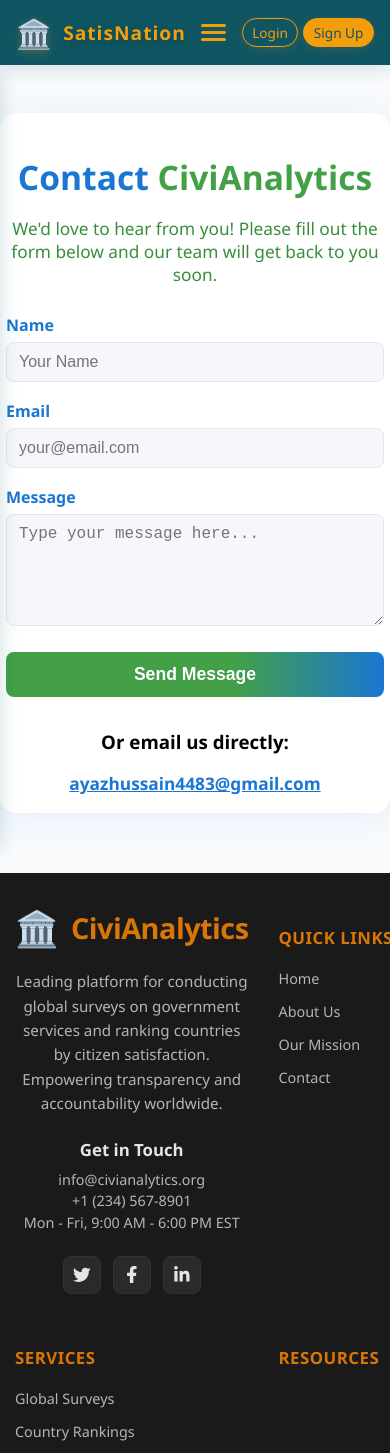
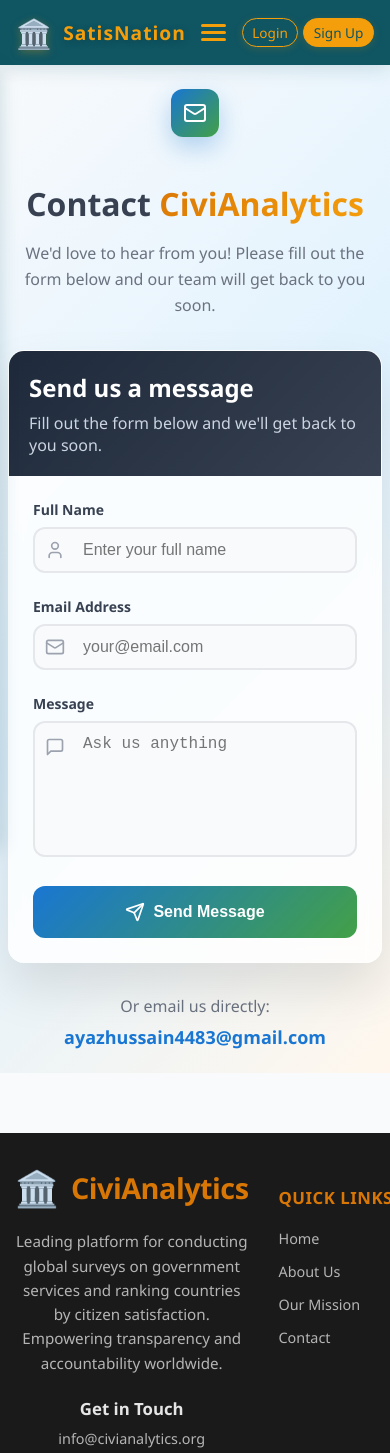
Before and after one commit to ayaz7964/CivilAnalytics-, a React (Vite) app in the folder frontEnd/: page /contact in a window 390 px wide. Shown: the top 1453 px of the page. Built offline with nearby package versions, Linux system fonts and the light colour scheme.

Commit message:
Saving changings in Contcat form

```diff
--- a/frontEnd/src/Component/Contact.jsx
+++ b/frontEnd/src/Component/Contact.jsx
@@ -1,75 +1,158 @@
 import React, { useState } from 'react';
-import '../Css/Contact.css';
+import { Mail, User, MessageSquare, Send, CheckCircle, AlertCircle } from 'lucide-react';
+import "../Css/Contact.css";
 
 export default function Contact() {
   const [form, setForm] = useState({ name: '', email: '', message: '' });
   const [sent, setSent] = useState(false);
   const [error, setError] = useState('');
+  const [focusedField, setFocusedField] = useState('');
+  const [isSubmitting, setIsSubmitting] = useState(false);
 
-  // This uses mailto for demo. For production, use a backend/email service.
-  const handleSubmit = (e) => {
+  const handleSubmit = async (e) => {
     e.preventDefault();
     if (!form.name || !form.email || !form.message) {
       setError('Please fill in all fields.');
       return;
     }
+
     setError('');
+    setIsSubmitting(true);
+
+    // Simulate loading
+    setTimeout(() => {
       window.location.href = `mailto:ayazhussain4483@gmail.com?subject=Contact from ${encodeURIComponent(form.name)}&body=${encodeURIComponent(
         `Name: ${form.name}\nEmail: ${form.email}\n\n${form.message}`
       )}`;
+      setIsSubmitting(false);
       setSent(true);
+    }, 1000);
   };
 
   return (
+    <div className="contact-page">
       <div className="contact-container">
+        {/* Hero Section */}
         <div className="contact-hero">
-        <h1>Contact <span className="brand">CiviAnalytics</span></h1>
-        <p className="contact-tagline">
+          <div className="hero-icon">
+            <Mail className="icon" />
+          </div>
+          <h1>
+            Contact{' '}
+            <span className="brand-text">CiviAnalytics</span>
+          </h1>
+          <p className="hero-description">
             We'd love to hear from you! Please fill out the form below and our team will get back to you soon.
           </p>
         </div>
-      <form className="contact-form" onSubmit={handleSubmit}>
-        <label>
-          Name
+
+        {/* Contact Form */}
+        <div className="form-card">
+          <div className="form-header">
+            <h2>Send us a message</h2>
+            <p>Fill out the form below and we'll get back to you soon.</p>
+          </div>
+
+          <div className="form-content">
+            {/* Name Field */}
+            <div className="field-group">
+              <label className="field-label">Full Name</label>
+              <div className="input-wrapper">
+                <User className={`input-icon ${focusedField === 'name' ? 'focused' : ''}`} />
                 <input
                   type="text"
                   value={form.name}
                   onChange={e => setForm({ ...form, name: e.target.value })}
-            placeholder="Your Name"
+                  onFocus={() => setFocusedField('name')}
+                  onBlur={() => setFocusedField('')}
+                  placeholder="Enter your full name"
+                  className={`form-input ${focusedField === 'name' ? 'focused' : ''}`}
                   required
                 />
-        </label>
-        <label>
-          Email
+              </div>
+            </div>
+
+            {/* Email Field */}
+            <div className="field-group">
+              <label className="field-label">Email Address</label>
+              <div className="input-wrapper">
+                <Mail className={`input-icon ${focusedField === 'email' ? 'focused' : ''}`} />
                 <input
                   type="email"
                   value={form.email}
                   onChange={e => setForm({ ...form, email: e.target.value })}
+                  onFocus={() => setFocusedField('email')}
+                  onBlur={() => setFocusedField('')}
                   placeholder="your@email.com"
+                  className={`form-input ${focusedField === 'email' ? 'focused' : ''}`}
                   required
                 />
-        </label>
-        <label>
-          Message
+              </div>
+            </div>
+
+            {/* Message Field */}
+            <div className="field-group">
+              <label className="field-label">Message</label>
+              <div className="input-wrapper">
+                <MessageSquare className={`input-icon textarea-icon ${focusedField === 'message' ? 'focused' : ''}`} />
                 <textarea
                   value={form.message}
                   onChange={e => setForm({ ...form, message: e.target.value })}
-            placeholder="Type your message here..."
-            rows={5}
+                  onFocus={() => setFocusedField('message')}
+                  onBlur={() => setFocusedField('')}
+                  placeholder="Ask us anything"
+                  rows={6}
+                  className={`form-input form-textarea ${focusedField === 'message' ? 'focused' : ''}`}
                   required
                 />
-        </label>
-        {error && <div className="contact-error">{error}</div>}
-        <button className="contact-btn" type="submit">Send Message</button>
-        {sent && (
-          <div className="contact-success">
-            Thank you for reaching out! Your message has been sent.
+              </div>
+            </div>
+
+            {/* Error Message */}
+            {error && (
+              <div className="message error-message">
+                <AlertCircle className="message-icon" />
+                <p>{error}</p>
               </div>
             )}
-      </form>
-      <div className="contact-info">
-        <h3>Or email us directly:</h3>
-        <a href="mailto:ayazhussain4483@gmail.com" className="contact-email">ayazhussain4483@gmail.com</a>
+
+            {/* Success Message */}
+            {sent && (
+              <div className="message success-message">
+                <CheckCircle className="message-icon" />
+                <p>Thank you! Your message has been sent successfully.</p>
+              </div>
+            )}
+
+            {/* Submit Button */}
+            <button
+              type="button"
+              onClick={handleSubmit}
+              disabled={isSubmitting}
+              className={`submit-btn ${isSubmitting ? 'submitting' : ''}`}
+            >
+              {isSubmitting ? (
+                <>
+                  <div className="spinner"></div>
+                  Sending...
+                </>
+              ) : (
+                <>
+                  <Send className="btn-icon" />
+                  Send Message
+                </>
+              )}
+            </button>
+          </div>
+        </div>
+
+        {/* Direct Email Link */}
+        <div className="direct-email">
+          <p>Or email us directly:</p>
+          <a href="mailto:ayazhussain4483@gmail.com">
+            ayazhussain4483@gmail.com
+          </a>
+        </div>
       </div>
     </div>
   );
--- a/frontEnd/src/Css/Contact.css
+++ b/frontEnd/src/Css/Contact.css
@@ -1,110 +1,306 @@
-.contact-container {
-  max-width: 500px;
-  margin: 48px auto;
-  padding: 32px 24px;
-  background: #fff;
-  border-radius: 16px;
-  box-shadow: 0 4px 32px rgba(33,150,243,0.10);
+/* Contact Page Styles */
+.contact-page {
+  min-height: 100vh;
+  background: linear-gradient(135deg, #f8fafc 0%, #e0f2fe 50%, #fff7ed 100%);
+  padding: 3rem 1rem;
+  display: flex;
+  align-items: center;
+  justify-content: center;
   font-family: 'Segoe UI', Arial, sans-serif;
 }
 
+.contact-container {
+  max-width: 36rem;
+  width: 100%;
+}
+
+/* Hero Section */
 .contact-hero {
   text-align: center;
-  margin-bottom: 28px;
+  margin-bottom: 2rem;
+}
+
+.hero-icon {
+  display: inline-flex;
+  align-items: center;
+  justify-content: center;
+  width: 3rem;
+  height: 3rem;
+  background: linear-gradient(135deg, #1976d2 0%, #43a047 100%);
+  border-radius: 0.75rem;
+  box-shadow: 0 10px 25px rgba(25, 118, 210, 0.3);
+  margin-bottom: 1.5rem;
+}
+
+.hero-icon .icon {
+  width: 1.5rem;
+  height: 1.5rem;
+  color: white;
 }
 
 .contact-hero h1 {
-  font-size: 2.1rem;
-  color: #1976d2;
-  margin-bottom: 8px;
-  font-weight: 800;
+  font-size: 2.5rem;
+  font-weight: 700;
+  color: #374151;
+  margin-bottom: 1rem;
 }
 
-.brand {
-  color: #43a047;
+.brand-text {
+  background: linear-gradient(135deg, #d97706 0%, #f59e0b 100%);
+  -webkit-background-clip: text;
+  background-clip: text;
+  -webkit-text-fill-color: transparent;
+  color: transparent;
 }
 
-.contact-tagline {
-  color: #388e3c;
-  font-size: 1.08rem;
+.hero-description {
+  font-size: 1.125rem;
+  color: #6b7280;
+  line-height: 1.6;
+  margin: 0;
+}
+
+/* Form Card */
+.form-card {
+  background: rgba(255, 255, 255, 0.8);
+  backdrop-filter: blur(10px);
+  border-radius: 1rem;
+  border: 1px solid rgba(255, 255, 255, 0.2);
+  box-shadow: 0 25px 50px rgba(0, 0, 0, 0.1);
+  overflow: hidden;
+}
+
+.form-header {
+  background: linear-gradient(135deg, #1e293b 0%, #374151 100%);
+  padding: 1.5rem;
+  color: white;
+}
+
+.form-header h2 {
+  font-size: 1.5rem;
+  font-weight: 700;
+  margin: 0 0 0.5rem 0;
+}
+
+.form-header p {
+  color: #cbd5e1;
+  margin: 0;
+}
+
+.form-content {
+  padding: 2rem;
+}
+
+/* Form Fields */
+.field-group {
+  margin-bottom: 1.5rem;
+  position: relative;
+}
+
+.field-label {
+  display: block;
+  font-size: 0.875rem;
+  font-weight: 600;
+  color: #374151;
+  margin-bottom: 0.5rem;
+}
+
+.input-wrapper {
+  position: relative;
+}
+
+.input-icon {
+  position: absolute;
+  left: 0.75rem;
+  top: 50%;
+  transform: translateY(-50%);
+  width: 1.25rem;
+  height: 1.25rem;
+  color: #9ca3af;
+  transition: color 0.2s ease;
+  z-index: 2;
+}
+
+.textarea-icon {
+  top: 1rem;
+  transform: none;
+}
+
+.input-icon.focused {
+  color: #1976d2;
+}
+
+.form-input {
+  width: 100%;
+  padding: 0.75rem 1rem 0.75rem 3rem;
+  border: 2px solid #e5e7eb;
+  border-radius: 0.75rem;
+  font-size: 1rem;
+  background-color: #f8fafc;
+  transition: all 0.2s ease;
+  outline: none;
+  box-sizing: border-box;
+}
+
+.form-input:hover {
+  border-color: #d1d5db;
+}
+
+.form-input:focus,
+.form-input.focused {
+  background-color: white;
+  border-color: #1976d2;
+  box-shadow: 0 0 0 3px rgba(25, 118, 210, 0.1);
+}
+
+.form-textarea {
+  resize: none;
+  min-height: 8rem;
+}
+
+/* Messages */
+.message {
+  display: flex;
+  align-items: center;
+  gap: 0.5rem;
+  padding: 1rem;
+  border-radius: 0.75rem;
+  margin-bottom: 1.5rem;
+}
+
+.message-icon {
+  width: 1.25rem;
+  height: 1.25rem;
+  flex-shrink: 0;
+}
+
+.message p {
+  margin: 0;
   font-weight: 500;
 }
 
-.contact-form {
-  display: flex;
-  flex-direction: column;
-  gap: 18px;
+.error-message {
+  background-color: #fef2f2;
+  border: 1px solid #fecaca;
+  color: #dc2626;
 }
 
-.contact-form label {
-  font-weight: 600;
-  color: #1976d2;
-  display: flex;
-  flex-direction: column;
-  gap: 6px;
+.error-message .message-icon {
+  color: #dc2626;
 }
 
-.contact-form input,
-.contact-form textarea {
-  padding: 10px 12px;
-  border: 1.5px solid #e3e6ee;
-  border-radius: 8px;
-  font-size: 1rem;
-  background: #f5f7fa;
-  transition: border 0.2s;
+.success-message {
+  background-color: #f0fdf4;
+  border: 1px solid #bbf7d0;
+  color: #16a34a;
 }
 
-.contact-form input:focus,
-.contact-form textarea:focus {
-  border: 1.5px solid #1976d2;
-  outline: none;
-  background: #fff;
+.success-message .message-icon {
+  color: #16a34a;
 }
 
-.contact-btn {
-  background: linear-gradient(90deg, #43a047 60%, #1976d2 100%);
-  color: #fff;
+/* Submit Button */
+.submit-btn {
+  width: 100%;
+  padding: 1rem 1.5rem;
   border: none;
-  border-radius: 8px;
-  padding: 12px 0;
-  font-size: 1.1rem;
-  font-weight: 700;
+  border-radius: 0.75rem;
+  font-size: 1rem;
+  font-weight: 600;
+  color: white;
+  background: linear-gradient(135deg, #1976d2 0%, #43a047 100%);
   cursor: pointer;
-  margin-top: 8px;
-  transition: background 0.2s;
+  transition: all 0.3s ease;
+  display: flex;
+  align-items: center;
+  justify-content: center;
+  gap: 0.5rem;
+  outline: none;
 }
 
-.contact-btn:hover {
-  background: linear-gradient(90deg, #1976d2 60%, #43a047 100%);
+.submit-btn:hover {
+  background: linear-gradient(135deg, #43a047 0%, #1976d2 100%);
+  box-shadow: 0 10px 25px rgba(25, 118, 210, 0.3);
+  transform: translateY(-2px);
 }
 
-.contact-error {
-  color: #d32f2f;
-  font-size: 1rem;
-  margin-top: -10px;
+.submit-btn:active {
+  transform: translateY(0);
 }
 
-.contact-success {
-  color: #388e3c;
-  font-size: 1rem;
-  margin-top: 10px;
-  font-weight: 600;
+.submit-btn.submitting {
+  background: #9ca3af;
+  cursor: not-allowed;
 }
 
-.contact-info {
-  margin-top: 32px;
-  text-align: center;
+.submit-btn.submitting:hover {
+  background: #9ca3af;
+  box-shadow: none;
+  transform: none;
 }
 
-.contact-email {
-  color: #1976d2;
-  font-weight: 600;
-  text-decoration: underline;
-  font-size: 1.08rem;
+.btn-icon {
+  width: 1.25rem;
+  height: 1.25rem;
 }
 
-@media (max-width: 600px) {
-  .contact-container {
-    padding: 18px 6px;
+/* Spinner Animation */
+.spinner {
+  width: 1.25rem;
+  height: 1.25rem;
+  border: 2px solid rgba(255, 255, 255, 0.3);
+  border-top: 2px solid white;
+  border-radius: 50%;
+  animation: spin 1s linear infinite;
+}
+
+@keyframes spin {
+  0% { transform: rotate(0deg); }
+  100% { transform: rotate(360deg); }
+}
+
+/* Direct Email Section */
+.direct-email {
+  text-align: center;
+  margin-top: 2rem;
+}
+
+.direct-email p {
+  color: #6b7280;
+  margin-bottom: 0.5rem;
+}
+
+.direct-email a {
+  color: #1976d2;
+  font-size: 1.125rem;
+  font-weight: 600;
+  text-decoration: none;
+  transition: color 0.2s ease;
+}
+
+.direct-email a:hover {
+  color: #d97706;
+}
+
+/* Responsive Design */
+@media (max-width: 640px) {
+  .contact-page {
+    padding: 1.5rem 0.5rem;
+  }
+
+  .contact-hero h1 {
+    font-size: 2rem;
+  }
+
+  .hero-description {
+    font-size: 1rem;
+  }
+
+  .form-content {
+    padding: 1.5rem;
+  }
+
+  .form-header {
+    padding: 1.25rem;
   }
 }
```
Lines whose indentation alone changed are shown as unchanged.
